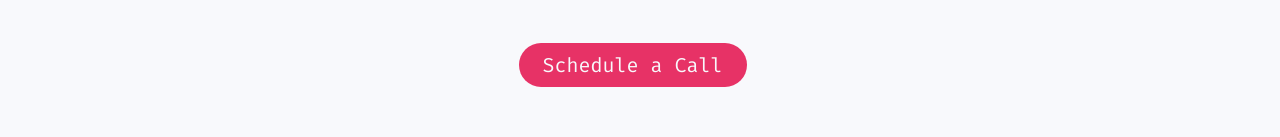
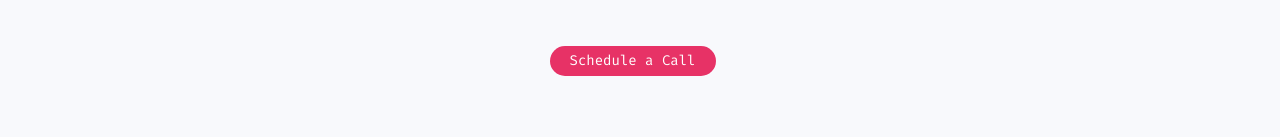
Before and after one commit to jgatjens/brunogatjens.com, a Next.js app: page / in a window 1280 px wide. Shown: the part 1769-1906 px from the top of the page. Built offline with nearby package versions, Linux system fonts and the light colour scheme.

Commit message:
feat: replace /info route with /about and update navigation links accordingly style: enhance FloatingScheduleCall component styles and update related CSS variables style: refine button styles for consistency across components style: adjust project filter hover effects for improved visibility

```diff
--- /dev/null
+++ b/src/app/about/page.tsx
@@ -0,0 +1,14 @@
+import type { Metadata } from "next";
+import { PageContainer } from "@/components/layout/PageContainer";
+import { InfoContent } from "@/components/info/InfoContent";
+
+export const metadata: Metadata = { title: "About" };
+
+export default function AboutPage() {
+  return (
+    <PageContainer className="flex flex-col gap-12 py-section lg:pt-20">
+      <h1 className="text-center font-[family-name:var(--font-noto-serif)] text-5xl leading-[1.2] font-bold lg:text-left">About</h1>
+      <InfoContent />
+    </PageContainer>
+  );
+}
--- a/src/app/globals.css
+++ b/src/app/globals.css
@@ -15,6 +15,9 @@
   --color-accent: #e73266;
   --color-focus: #e73266;
   --color-surface: #ffffff;
+  --color-hover: rgb(167 189 221 / 24%);
+  --color-filter-stroke: rgb(167 189 221 / 40%);
+  --color-floating-cta-surface: #f8fafd;
   --spacing-page-gutter: clamp(1rem, 3.125vw, 2.5rem);
   --spacing-section: clamp(3rem, 8vw, 6rem);
   --spacing-project-image-gap: clamp(1rem, 1.875vw, 1.5rem);
@@ -56,6 +59,7 @@
     --color-divider: #64616f;
     --color-focus: #e73266;
     --color-copyright: #f8f9fc;
+    --color-floating-cta-surface: #22212c;
   }
   html[data-color-theme="dark"] body {
     --color-background: #22212c;
@@ -64,6 +68,7 @@
     --color-divider: #64616f;
     --color-focus: #e73266;
     --color-copyright: #f8f9fc;
+    --color-floating-cta-surface: #22212c;
   }
   html[data-color-theme="light"] body {
     --color-background: #f8f9fc;
@@ -100,17 +105,19 @@
     color: #22212c;
     background-color: #e1edff;
   }
-  .consultation-cta-button {
+  .schedule-call-button {
+    display: inline-flex;
+    align-items: center;
+    justify-content: center;
+    gap: 0.75rem;
+    border-radius: 9999px;
     background-color: #e73266;
-    color: #f8f9fc;
-  }
-  html[data-color-theme="dark"] .consultation-cta-button {
-    background-color: #f8f9fc;
-    color: #22212c;
-  }
-  .consultation-cta-button:hover {
-    background-color: #e73266;
-    color: #f8f9fc;
+    padding: 0.5rem 1.25rem;
+    color: #fff;
+    font-family: var(--font-fira-code), monospace;
+    font-size: 0.875rem;
+    font-weight: 400;
+    line-height: 1;
   }
   .glass-style {
     background: rgb(255 255 255 / 64%);
--- a/src/app/info/page.tsx
+++ b/src/app/info/page.tsx
@@ -1,14 +1,5 @@
-import type { Metadata } from "next";
-import { PageContainer } from "@/components/layout/PageContainer";
-import { InfoContent } from "@/components/info/InfoContent";
-
-export const metadata: Metadata = { title: "Info" };
+import { permanentRedirect } from "next/navigation";
 
 export default function InfoPage() {
-  return (
-    <PageContainer className="flex flex-col gap-12 py-section lg:pt-20">
-      <h1 className="text-center font-[family-name:var(--font-noto-serif)] text-5xl leading-[1.2] font-bold lg:text-left">Info</h1>
-      <InfoContent />
-    </PageContainer>
-  );
+  permanentRedirect("/about");
 }
--- a/src/components/home/ConsultationCTA.tsx
+++ b/src/components/home/ConsultationCTA.tsx
@@ -15,7 +15,7 @@ export function ConsultationCTA({ email }: { email?: string }) {
           <li className="flex items-start gap-2"><GlobeIcon className="mt-0.5 size-4 shrink-0" /><span>Heredia / Costa Rica</span></li>
         </ul>
       </div>
-      {email ? <a id="homepage-schedule-call" target="_blank" rel="noopener noreferrer" className="consultation-cta-button mt-12 inline-block rounded-full px-6 py-2 text-lg sm:text-xl" href={email} aria-label="Schedule a call with Bruno">Schedule a Call</a> : <span className="consultation-cta-button mt-12 inline-block rounded-full px-6 py-2 text-lg sm:text-xl" aria-disabled="true">Schedule a Call<span className="sr-only"> — contact link awaiting confirmation</span></span>}
+      {email ? <a id="homepage-schedule-call" target="_blank" rel="noopener noreferrer" className="schedule-call-button mt-12 focus-visible:outline-offset-2" href={email} aria-label="Schedule a call with Bruno">Schedule a Call</a> : <span className="schedule-call-button mt-12" aria-disabled="true">Schedule a Call<span className="sr-only"> — contact link awaiting confirmation</span></span>}
     </section>
   );
 }
--- a/src/components/home/ProjectFilter.tsx
+++ b/src/components/home/ProjectFilter.tsx
@@ -31,7 +31,7 @@ export function ProjectFilter({ projects, categoryLabels }: ProjectFilterProps)
               <button
                 type="button"
                 aria-pressed={activeFilter === value}
-                className={`min-h-filter-target cursor-pointer rounded-full border px-3 py-2 text-sm leading-tight hover:border-transparent hover:bg-[#e8ecf3] focus-visible:border-transparent focus-visible:bg-[#e8ecf3] md:text-base lg:min-h-filter-target-desktop lg:text-filter-desktop ${activeFilter === value ? "project-filter-active border-transparent" : "border-[#cdcdcd] bg-transparent"}`}
+                className={`min-h-filter-target cursor-pointer rounded-full border px-3 py-2 text-sm leading-tight ${activeFilter === value ? "" : "hover:border-transparent hover:bg-hover"} focus-visible:border-transparent focus-visible:bg-hover md:text-base lg:min-h-filter-target-desktop lg:text-filter-desktop ${activeFilter === value ? "project-filter-active border-transparent" : "border-filter-stroke bg-transparent"}`}
                 onClick={() => setActiveFilter(value)}
               >
                 {label}
--- a/src/components/layout/FloatingScheduleCall.tsx
+++ b/src/components/layout/FloatingScheduleCall.tsx
@@ -38,13 +38,13 @@ export function FloatingScheduleCall() {
   if (isHomepageCallVisible) return null;
 
   return (
-    <div className="fixed bottom-[calc(16px+env(safe-area-inset-bottom))] left-1/2 z-50 w-max max-w-[calc(100vw-32px)] -translate-x-1/2 rounded-full bg-[#f8fafd] px-[10px] py-2 shadow-[0_4px_4px_rgba(0,0,0,0.12)]">
+    <div className="fixed bottom-[calc(16px+env(safe-area-inset-bottom))] left-1/2 z-50 w-max max-w-[calc(100vw-32px)] -translate-x-1/2 rounded-full bg-floating-cta-surface px-[10px] py-2 shadow-[0_4px_4px_rgba(0,0,0,0.12)]">
       <a
         href={scheduleCallUrl}
         target="_blank"
         rel="noopener noreferrer"
         aria-label="Schedule a call with Bruno"
-        className="flex items-center justify-center gap-3 rounded-full bg-[#e73266] px-5 py-2 font-sans text-sm font-normal leading-none text-white focus-visible:outline-offset-2"
+        className="schedule-call-button focus-visible:outline-offset-2"
       >
         <UilPhone size={20} color="#f8fafd" aria-hidden="true" focusable="false" className="shrink-0" />
         <span className="whitespace-nowrap">Schedule a Call</span>
--- a/src/components/layout/MainNavigation.tsx
+++ b/src/components/layout/MainNavigation.tsx
@@ -52,7 +52,7 @@ export function MainNavigation() {
     <nav aria-label="Main navigation" className="ml-auto flex shrink-0 flex-nowrap items-center gap-x-6 text-base font-normal">
       {[
         { href: "/", label: "Home", Icon: UilEstate },
-        { href: "/info", label: "About", Icon: UilUserSquare },
+        { href: "/about", label: "About", Icon: UilUserSquare },
       ].map(({ href, label, Icon }) => {
         const isActive = pathname === href;
 
@@ -61,7 +61,7 @@ export function MainNavigation() {
             key={href}
             href={href}
             aria-current={isActive ? "page" : undefined}
-            className={`flex size-12 shrink-0 items-center justify-center rounded-full leading-[21px] hover:bg-[#e8ecf3] focus-visible:bg-[#e8ecf3] max-[360px]:size-11 lg:size-auto lg:px-5 lg:py-2 ${isActive ? "bg-[#e1edff] text-[#22212c]" : ""}`}
+            className={`flex size-12 shrink-0 items-center justify-center rounded-full leading-[21px] ${isActive ? "" : "hover:bg-hover"} focus-visible:bg-hover max-[360px]:size-11 lg:size-auto lg:px-5 lg:py-2 ${isActive ? "bg-[#e1edff] text-[#22212c]" : ""}`}
           >
             <Icon size={24} color="currentColor" aria-hidden="true" focusable="false" className="lg:hidden" />
             <span className="sr-only lg:not-sr-only">{label}</span>
@@ -72,7 +72,7 @@ export function MainNavigation() {
         type="button"
         aria-label={theme === "dark" ? "Switch to light mode" : "Switch to dark mode"}
         onClick={toggleTheme}
-        className="flex size-12 shrink-0 items-center justify-center rounded-full leading-[21px] max-[360px]:size-11 lg:size-6"
+        className="flex size-10 shrink-0 items-center justify-center rounded-full leading-[21px] hover:bg-hover focus-visible:bg-hover"
       >
         {theme === "dark" ? (
           <svg aria-hidden="true" focusable="false" width="24" height="24" viewBox="0 0 24 24" fill="none" xmlns="http://www.w3.org/2000/svg">
```
Also changed, not shown: 2 other files (tests, documents, lock files or other folders).
